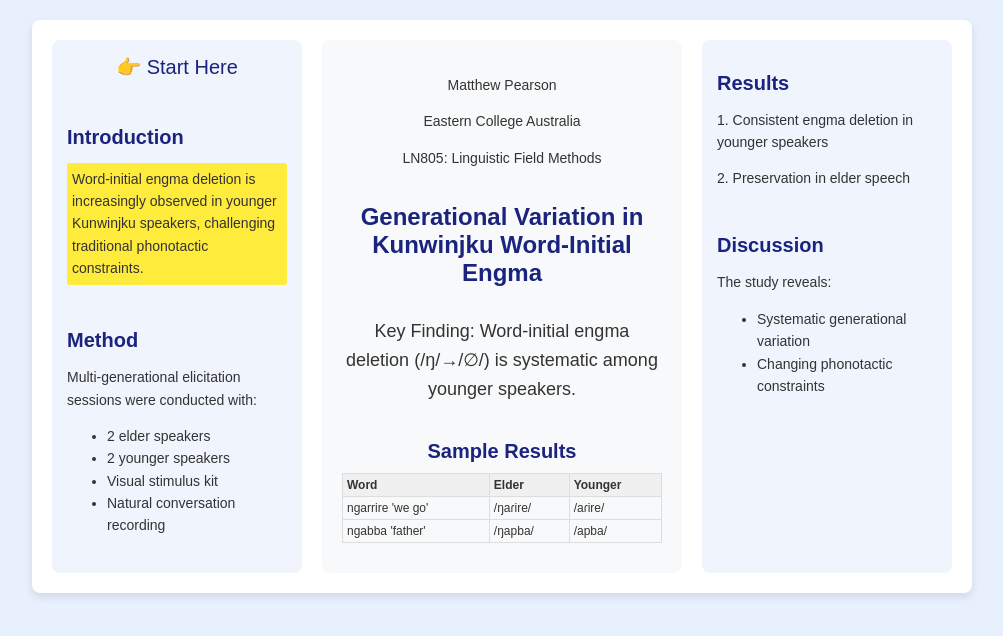
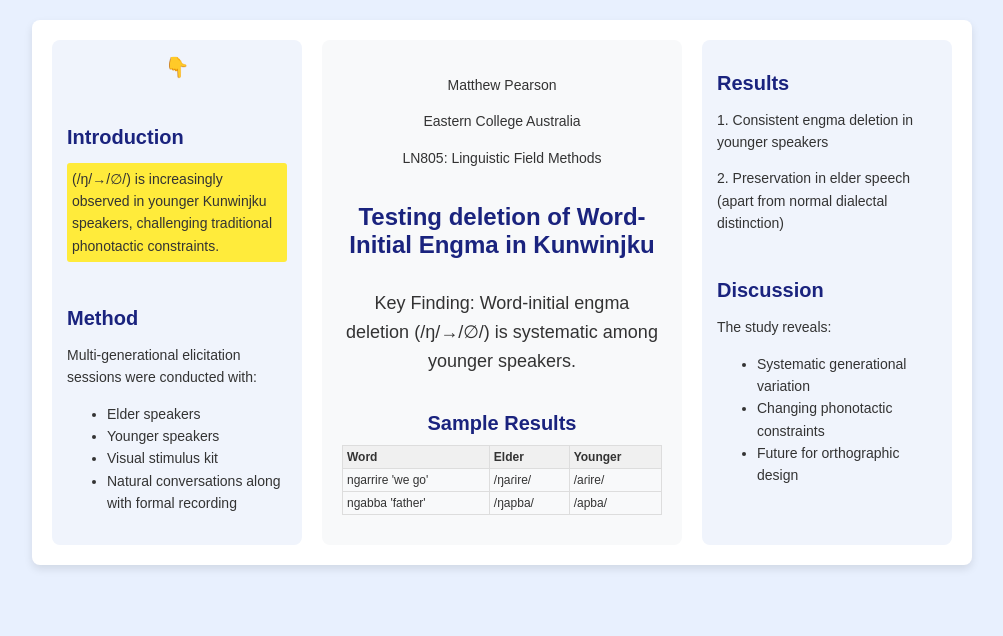
Before and after one commit to LN805FieldMethods/LN805FieldMethods, a plain HTML site: page index.html in a window 1280 px wide. Shown: the whole page, without its empty margins (138-1141 px from the left). Drawn offline with Linux system fonts and the light colour scheme.

Commit message:
index.html

```diff
--- a/index.html
+++ b/index.html
@@ -109,20 +109,20 @@
   <div class="poster">
     <!-- Left Column -->
     <div class="side-column">
-      <div class="start-icon">👉 Start Here</div>
+      <div class="start-icon">👇</div>
       <div class="section">
         <h2>Introduction</h2>
-        <p class="highlight">Word-initial engma deletion is increasingly observed in younger Kunwinjku speakers, challenging traditional phonotactic constraints.</p>
+        <p class="highlight">(<span class="phonetic">/ŋ/→/∅/</span>) is increasingly observed in younger Kunwinjku speakers, challenging traditional phonotactic constraints.</p>
       </div>
 
       <div class="section">
         <h2>Method</h2>
         <p>Multi-generational elicitation sessions were conducted with:</p>
         <ul>
-          <li>2 elder speakers</li>
-          <li>2 younger speakers</li>
+          <li>Elder speakers</li>
+          <li>Younger speakers</li>
           <li>Visual stimulus kit</li>
-          <li>Natural conversation recording</li>
+          <li>Natural conversations along with formal recording</li>
         </ul>
       </div>
     </div>
@@ -134,7 +134,7 @@
         <p>Eastern College Australia</p>
         <p>LN805: Linguistic Field Methods</p>
       </div>
-      <h1>Generational Variation in Kunwinjku Word-Initial Engma</h1>
+      <h1>Testing deletion of Word-Initial Engma in Kunwinjku</h1>
       <p style="font-size: 18px; margin: 20px 0;">Key Finding: Word-initial engma deletion (<span class="phonetic">/ŋ/→/∅/</span>) is systematic among younger speakers.</p>
       <div class="section" style="width: 100%;">
         <h2>Sample Results</h2>
@@ -163,7 +163,7 @@
       <div class="section">
         <h2>Results</h2>
         <p>1. Consistent engma deletion in younger speakers</p>
-        <p>2. Preservation in elder speech</p>
+        <p>2. Preservation in elder speech (apart from normal dialectal distinction)</p>
       </div>
 
       <div class="section">
@@ -172,6 +172,7 @@
         <ul>
           <li>Systematic generational variation</li>
           <li>Changing phonotactic constraints</li>
+          <li>Future for orthographic design</li>
         </ul>
       </div>
     </div>
```
